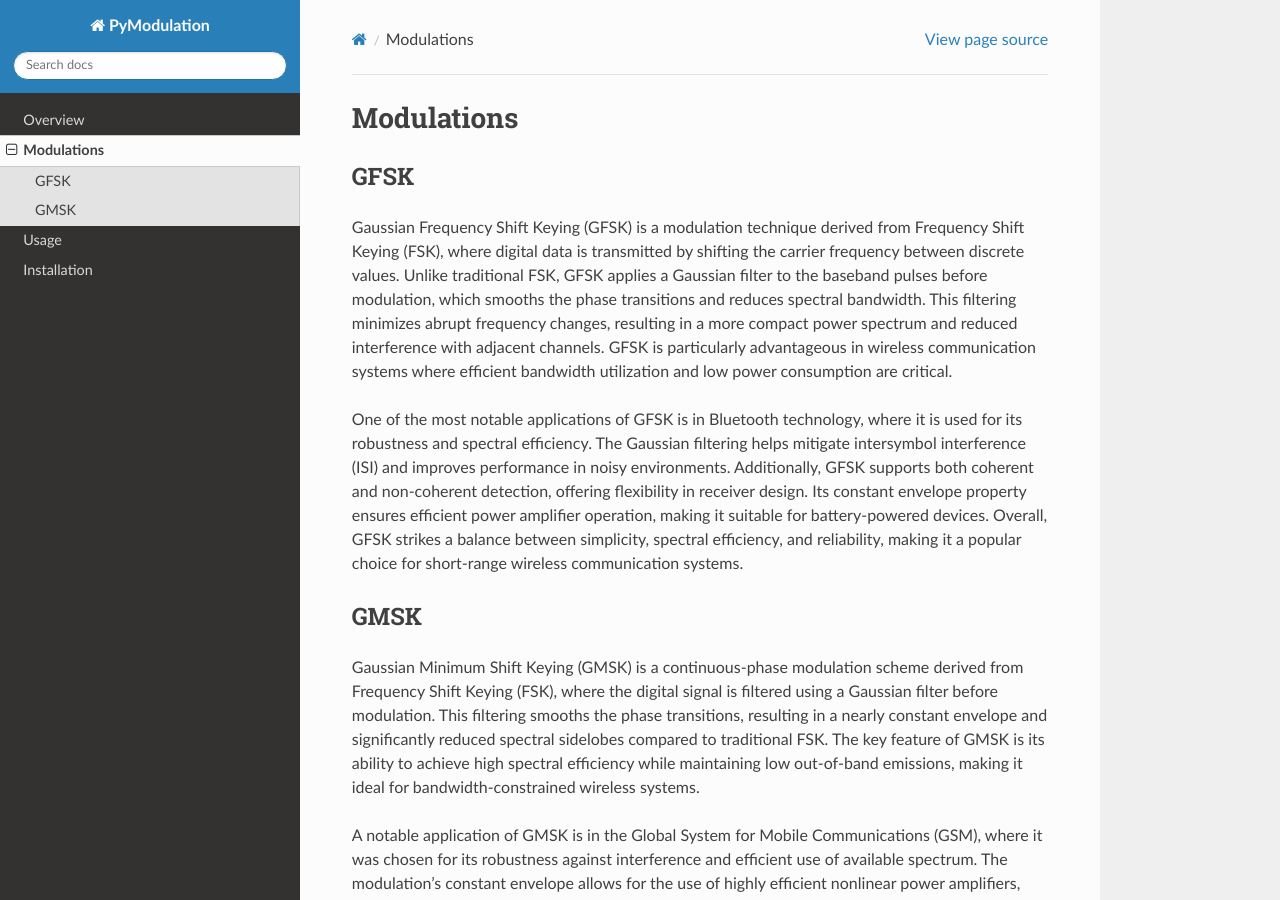
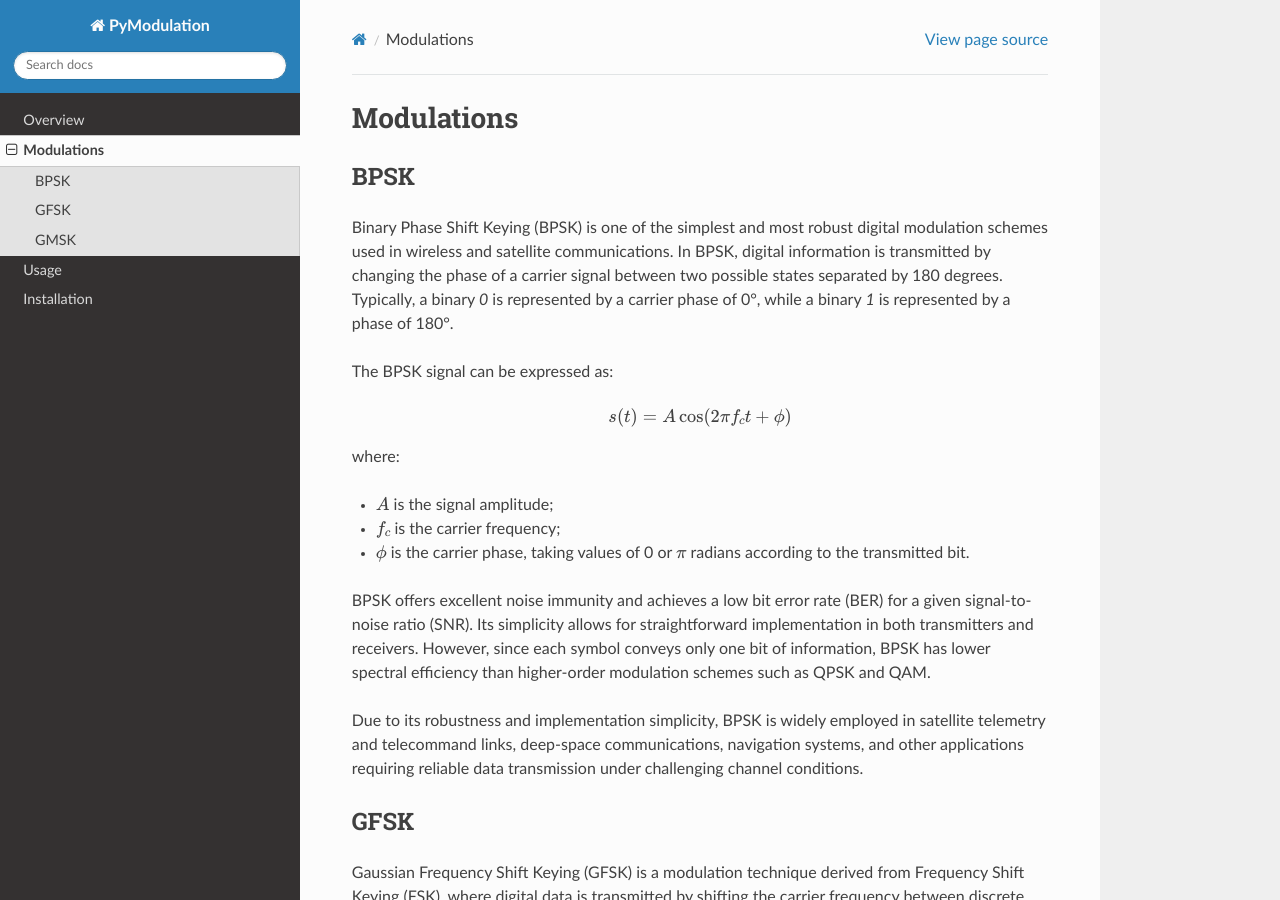
Before and after one commit to mgm8/pymodulation, a Sphinx documentation site: the page built from docs/modulations.rst, in a window 1280 px wide and 900 px high. Built offline with Sphinx 7.4.7 and the Read the Docs theme 3.1.0, drawn with Linux system fonts in a browser that asks for light colours.

Commit message:
docs: Adding instructions about the BPSK modulation #7

```diff
--- a/docs/modulations.rst
+++ b/docs/modulations.rst
@@ -1,6 +1,37 @@
+.. modulations.rst
+
+   Copyright The PyModulation Contributors.
+
+   PyModulation Documentation
+
+   This work is licensed under the Creative Commons Attribution-ShareAlike 4.0
+   International License. To view a copy of this license,
+   visit http://creativecommons.org/licenses/by-sa/4.0/.
+
 ***********
 Modulations
 ***********
+
+BPSK
+====
+
+Binary Phase Shift Keying (BPSK) is one of the simplest and most robust digital modulation schemes used in wireless and satellite communications. In BPSK, digital information is transmitted by changing the phase of a carrier signal between two possible states separated by 180 degrees. Typically, a binary `0` is represented by a carrier phase of 0°, while a binary `1` is represented by a phase of 180°.
+
+The BPSK signal can be expressed as:
+
+.. math::
+
+   s(t) = A \cos(2\pi f_c t + \phi)
+
+where:
+
+* :math:`A` is the signal amplitude;
+* :math:`f_c` is the carrier frequency;
+* :math:`\phi` is the carrier phase, taking values of 0 or :math:`\pi` radians according to the transmitted bit.
+
+BPSK offers excellent noise immunity and achieves a low bit error rate (BER) for a given signal-to-noise ratio (SNR). Its simplicity allows for straightforward implementation in both transmitters and receivers. However, since each symbol conveys only one bit of information, BPSK has lower spectral efficiency than higher-order modulation schemes such as QPSK and QAM.
+
+Due to its robustness and implementation simplicity, BPSK is widely employed in satellite telemetry and telecommand links, deep-space communications, navigation systems, and other applications requiring reliable data transmission under challenging channel conditions.
 
 GFSK
 ====
```
Also changed, not shown: docs/usage.rst (+33 -0 lines).
